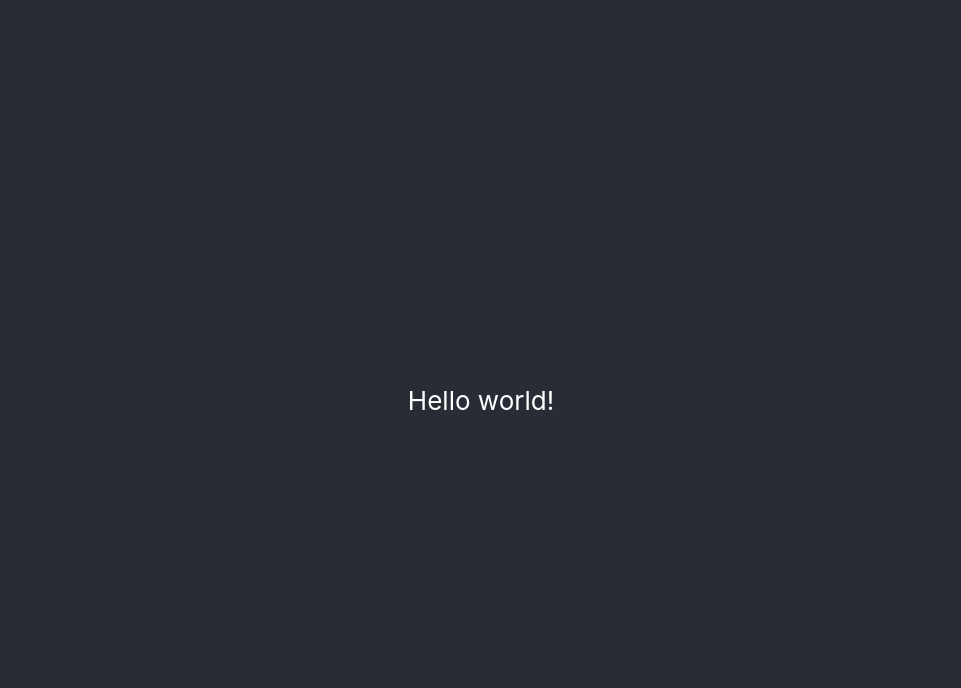
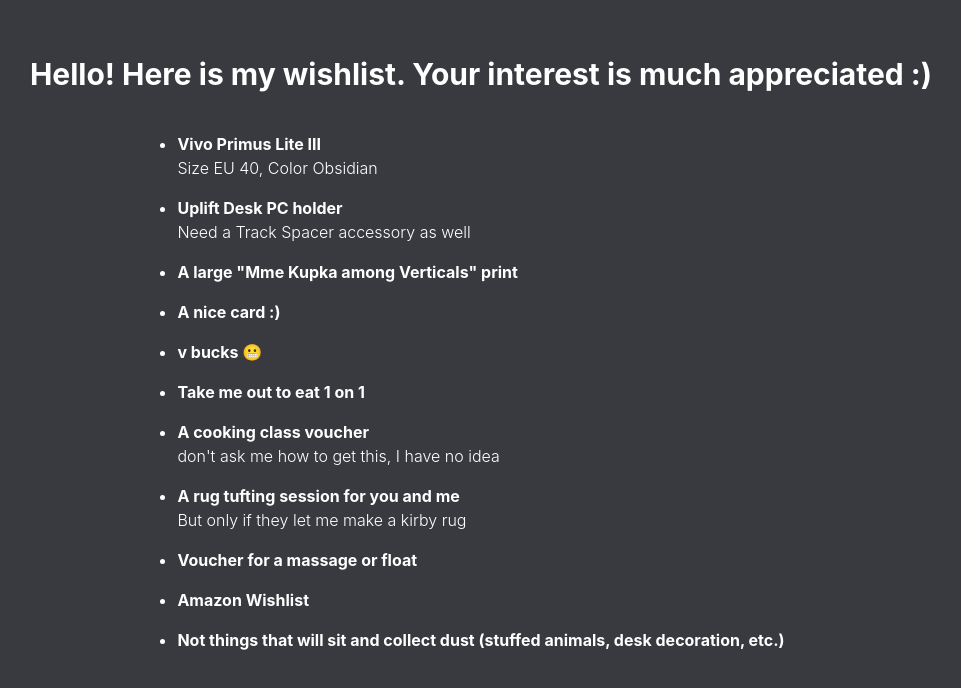
Before and after one commit to martinjaime/personal-site, a React (Create React App) app in the folder frontend/: page /wishlist in a window 1280 px wide. Shown: the top 688 px of the page, without its empty margins (159-1120 px from the left). Built offline with nearby package versions, Linux system fonts and the light colour scheme.

Commit message:
Initial updates to personal web page with a wishlist (#50)
* add router with PageNotFound page

* fix home page and clean up router

* Wishlist page

```diff
--- a/frontend/package.json
+++ b/frontend/package.json
@@ -12,6 +12,7 @@
     "@types/react-dom": "^18.3.0",
     "react": "^18.3.1",
     "react-dom": "^18.3.1",
+    "react-router-dom": "^6.23.1",
     "react-scripts": "5.0.1",
     "typescript": "^4.9.5",
     "web-vitals": "^2.1.4"
--- a/frontend/src/App.tsx
+++ b/frontend/src/App.tsx
@@ -1,14 +1,18 @@
 import React from 'react';
+import { BrowserRouter, Route, Routes } from 'react-router-dom';
+import Home from './pages/Home';
+import PageNotFound from './components/PageNotFound';
+import WishList from './pages/WishList';
 
 function App() {
   return (
-    <div className="App">
-      <header className="App-header">
-        <p>
-          Hello world!
-        </p>
-      </header>
-    </div>
+    <BrowserRouter>
+      <Routes>
+        <Route path="/" element={<Home />} />
+        <Route path="/wishlist" element={<WishList />} />
+        <Route path="*" element={<PageNotFound />} />
+      </Routes>
+    </BrowserRouter>
   );
 }
 
--- /dev/null
+++ b/frontend/src/components/PageNotFound.tsx
@@ -0,0 +1,10 @@
+import React from 'react';
+
+const PageNotFound: React.FC = () => (
+  <div className='flex flex-col justify-center text-center text-white h-full'>
+    <h1>Page Not Found</h1>
+    <p>Are you sure this is the page you were looking for?</p>
+  </div>
+);
+
+export default PageNotFound;
--- a/frontend/src/index.tsx
+++ b/frontend/src/index.tsx
@@ -7,6 +7,7 @@
 const root = ReactDOM.createRoot(
   document.getElementById('root') as HTMLElement
 );
+
 root.render(
   <React.StrictMode>
     <App />
--- /dev/null
+++ b/frontend/src/pages/Home.tsx
@@ -0,0 +1,15 @@
+import React from "react";
+
+const Home: React.FC = () => {
+  return (
+    <div className="flex justify-center flex-col items-center h-full text-white text-3xl">
+      <div>
+        <p>
+          martin
+        </p>
+      </div>
+    </div>
+  )
+}
+
+export default Home;
--- /dev/null
+++ b/frontend/src/pages/WishList.tsx
@@ -0,0 +1,73 @@
+import React from "react";
+
+interface WishListItem {
+  description: string;
+  url?: string;
+  details?: string;
+}
+
+const wishListItems: WishListItem[] = [
+  {
+    description: "Vivo Primus Lite III",
+    details: "Size EU 40, Color Obsidian",
+    url: "https://www.vivobarefoot.com/us/primus-lite-iii-mens-ss22?colour=Obsidian",
+  },
+  {
+    description: "Uplift Desk PC holder",
+    details: "Need a Track Spacer accessory as well",
+    url: "https://www.upliftdesk.com/cpu-holder-by-uplift-desk/",
+  },
+  {
+    description: 'A large "Mme Kupka among Verticals" print'
+  },
+  {
+    description: "A nice card :)"
+  },
+  {
+    description: "v bucks 😬"
+  },
+  {
+    description: "Take me out to eat 1 on 1"
+  },
+  {
+    description: "A cooking class voucher",
+    details: "don't ask me how to get this, I have no idea"
+  },
+  {
+    description: "A rug tufting session for you and me",
+    details: "But only if they let me make a kirby rug",
+    url: "https://www.vibesdiystudio.com/book",
+  },
+  {
+    description: "Voucher for a massage or float",
+  },
+  {
+    description: "Amazon Wishlist",
+    url: "https://www.amazon.com/hz/wishlist/ls/RO0JJLMLD38Y?ref_=wl_share",
+  },
+  {
+    description: "Not things that will sit and collect dust (stuffed animals, desk decoration, etc.)",
+  },
+]
+
+const WishList: React.FC = () => {
+  return (
+    <div className="flex flex-col items-center h-full text-white p-4">
+      <h1 className="py-10">
+        Hello! Here is my wishlist. Your interest is much appreciated :)
+      </h1>
+      <ul className="space-y-4 px-4">
+        {wishListItems.map(item => (
+          <li key={item.description}>
+            <a className={`font-bold ${item.url && "hover:text-blue-700"}`} href={item.url}>
+              {item.description}
+            </a>
+            {item.details && <p className="font-light">{item.details}</p>}
+          </li>
+        ))}
+      </ul>
+    </div>
+  )
+}
+
+export default WishList;
--- a/frontend/src/styles/index.css
+++ b/frontend/src/styles/index.css
@@ -1,6 +1,12 @@
 @tailwind base;
 @tailwind components;
 @tailwind utilities;
+
+#root {
+  background-color: #383a3f;
+  height: 100vh;
+  width: 100vw;
+}
 
 body {
   margin: 0;
@@ -41,3 +47,13 @@
   font-size: calc(10px + 2vmin);
   color: white;
 }
+
+h1 {
+  font-size: 1.875rem;
+  line-height: 2.25rem;
+  font-weight: 700;
+}
+
+ul {
+  list-style-type: disc;
+}
```
Also changed, not shown: 1 other file (tests, documents, lock files or other folders).
